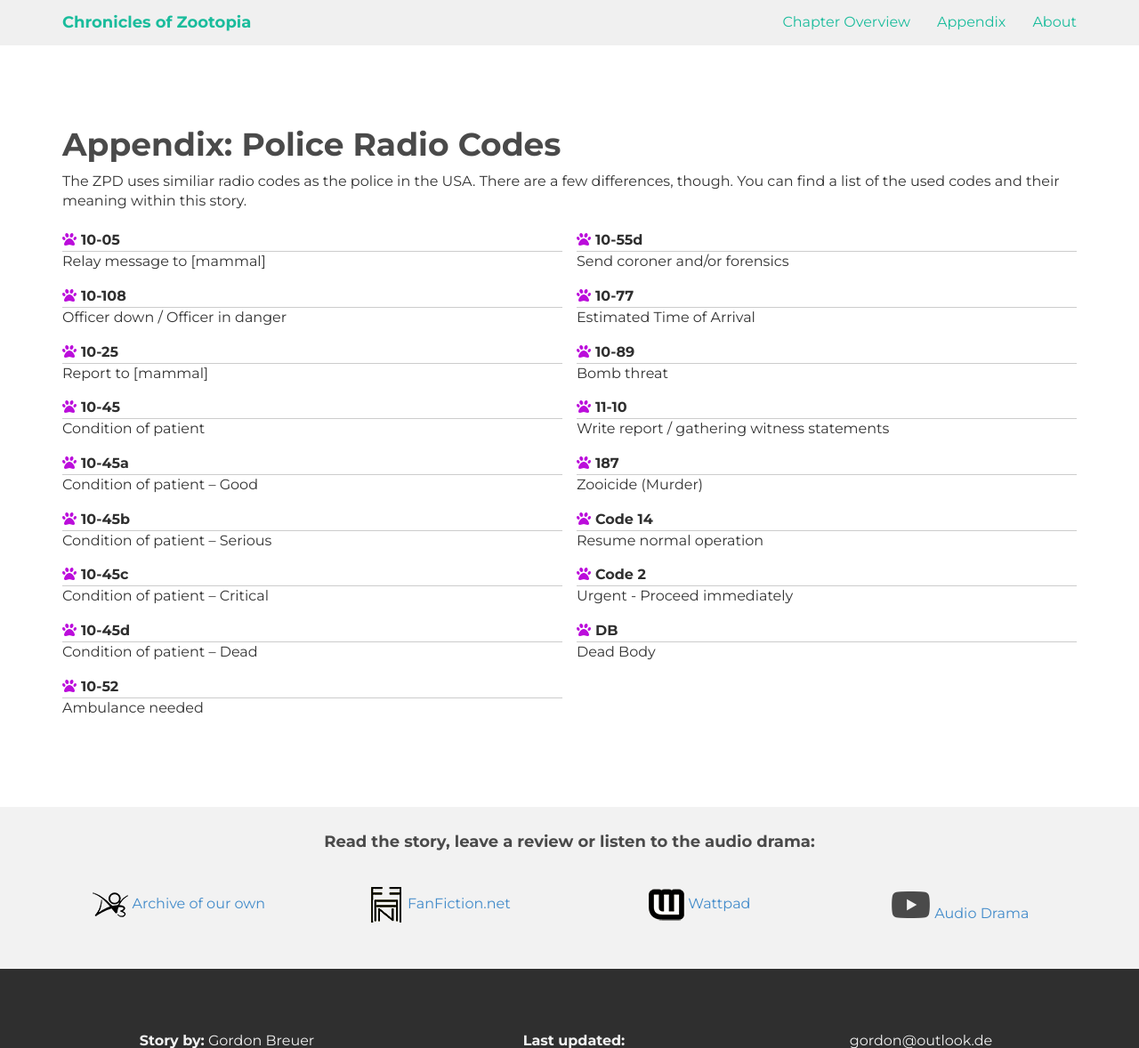
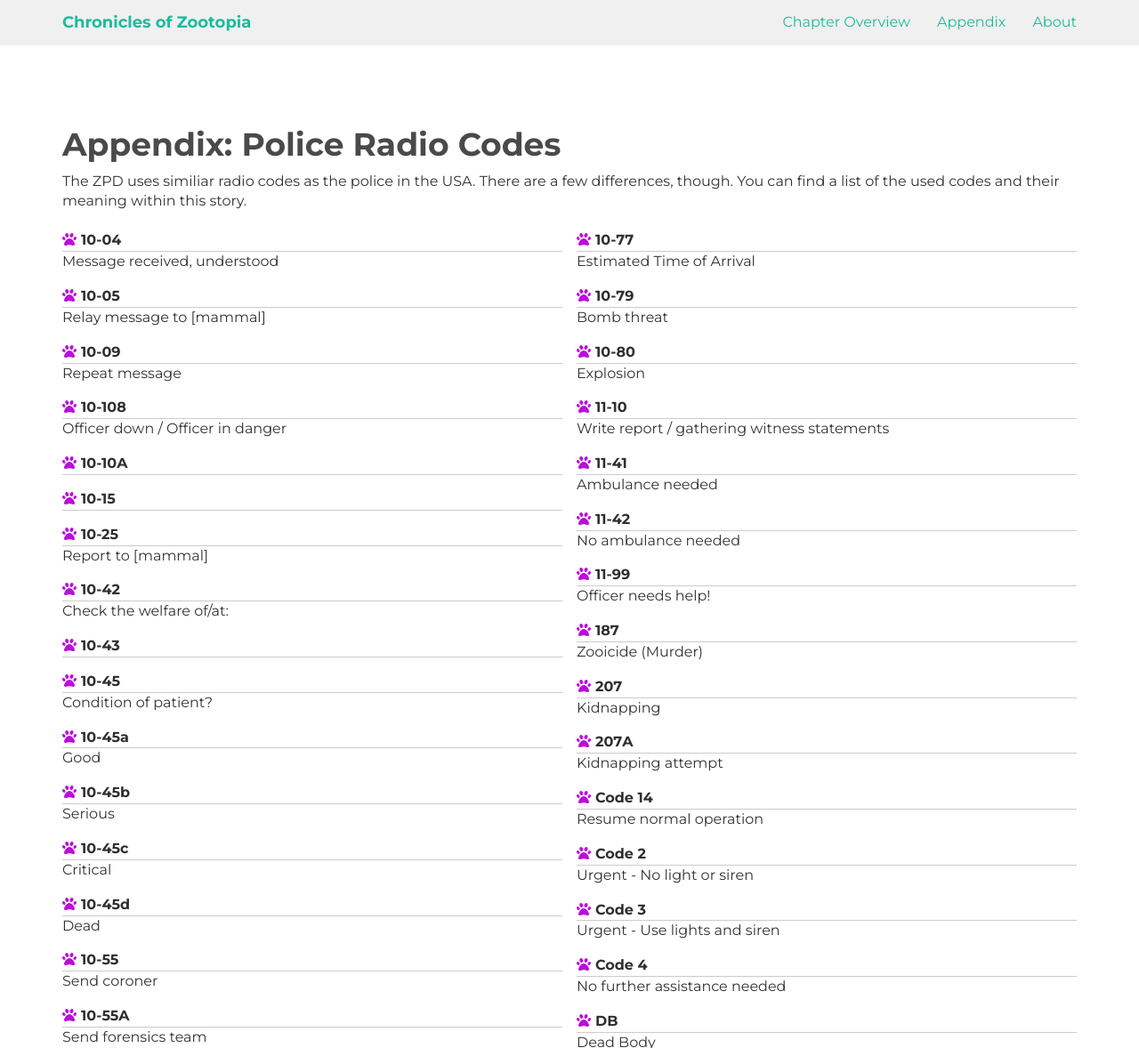
Before and after one commit to Anheledir/ChroniclesOfZootopia, a Jekyll site: the page built from appendix/policecodes.md, in a window 1280 px wide and 1400 px high, scrolled down 537 px, cut to the strip 0-1178 px from the top of the window. Shown: the whole strip at 89% size. Built offline with Jekyll 4.4.1, drawn with Linux system fonts in a browser that asks for light colours; nearby versions of some CDN libraries.

Commit message:
updated list of police codes

```diff
--- a/_data/policecodes.yml
+++ b/_data/policecodes.yml
@@ -1,34 +1,66 @@
+- code: "10-04"
+  description: "Message received, understood"
 - code: "10-05"
   description: "Relay message to [mammal]"
+- code: "10-09"
+  description: "Repeat message"
+- code: "10-10A"
+  descriprion: "Off duty, at home"
+- code: "10-15"
+  descriprion: "Prisoner in custody"
+- code: "10-42"
+  description: "Check the welfare of/at:"
+- code: "10-43"
+  descriprion: "Call a doctor"
 - code: "10-45"
-  description: "Condition of patient"
+  description: "Condition of patient?"
 - code: "10-45a"
-  description: "Condition of patient – Good"
+  description: "Good"
 - code: "10-45b"
-  description: "Condition of patient – Serious"
+  description: "Serious"
 - code: "10-45c"
-  description: "Condition of patient – Critical"
+  description: "Critical"
 - code: "10-45d"
-  description: "Condition of patient – Dead"
-- code: "10-52"
-  description: "Ambulance needed"
-- code: "10-89"
+  description: "Dead"
+- code: "10-80"
+  description: "Explosion"
+- code: "10-79"
   description: "Bomb threat"
 - code: "10-108"
   description: "Officer down / Officer in danger"
-- code: "Code 2"
-  description: "Urgent - Proceed immediately"
 - code: "10-25"
   description: "Report to [mammal]"
-- code: "10-55d"
-  description: "Send coroner and/or forensics"
+- code: "10-55"
+  description: "Send coroner"
+- code: "10-55A"
+  description: "Send forensics team"
 - code: "10-77"
   description: "Estimated Time of Arrival"
+
+- code: "11-10"
+  description: "Write report / gathering witness statements"
+- code: "11-41"
+  description: "Ambulance needed"
+- code: "11-42"
+  description: "No ambulance needed"
+- code: "11-99"
+  description: "Officer needs help!"
+
+- code: "187"
+  description: "Zooicide (Murder)"
+- code: "207"
+  description: "Kidnapping"
+- code: "207A"
+  description: "Kidnapping attempt"
+
+- code: "Code 2"
+  description: "Urgent - No light or siren"
+- code: "Code 3"
+  description: "Urgent - Use lights and siren"
+- code: "Code 4"
+  description: "No further assistance needed"
 - code: "Code 14"
   description: "Resume normal operation"
-- code: "187"
-  description: "Zooicide (Murder)"
-- code: "11-10"
-  description: "Write report / gathering witness statements"
+
 - code: "DB"
   description: "Dead Body"
```
